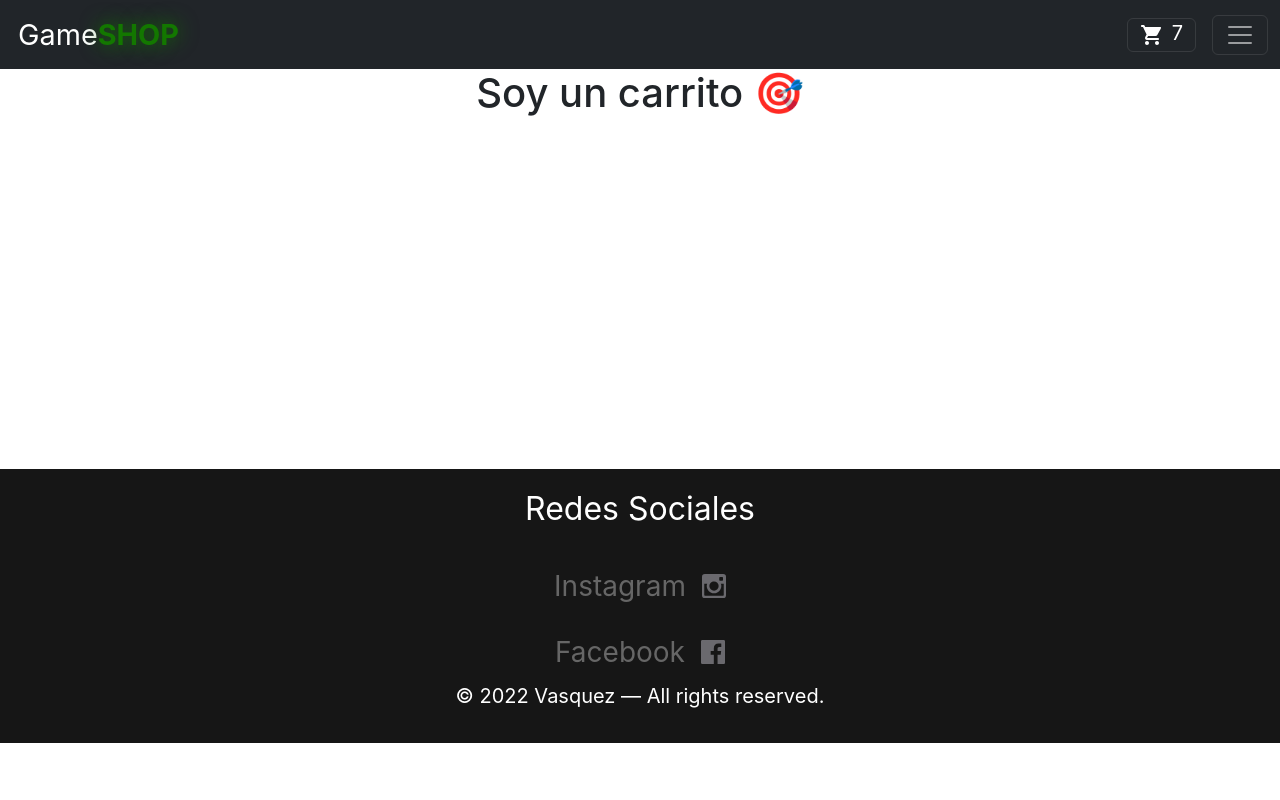
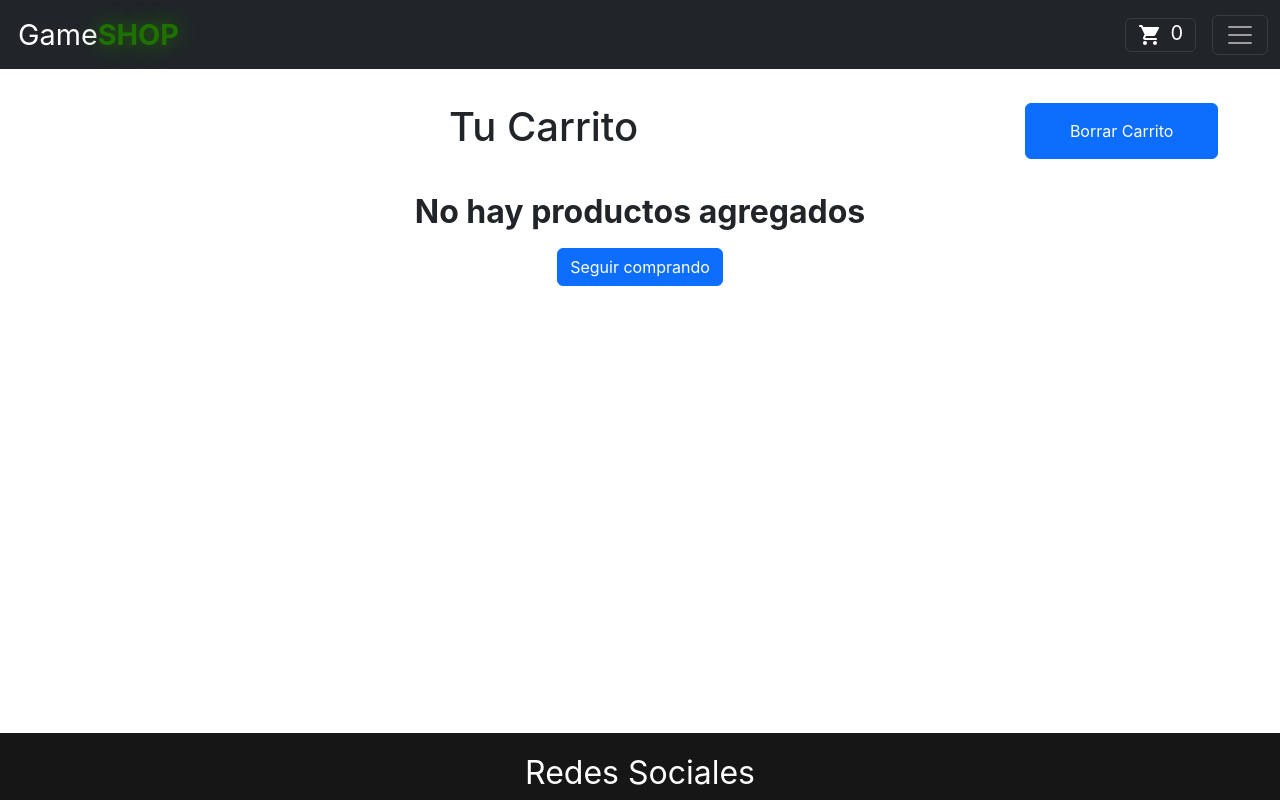
Before and after one commit to Leonel0711/gameShop-Lucas-Vasquez, a React (Create React App) app: page /gameShop-Lucas-Vasquez/cart in a window 1280 px wide. Shown: the top 800 px of the page. Built offline with nearby package versions, Linux system fonts and the light colour scheme.

Commit message:
subida de Cart y CartContext

```diff
--- a/package.json
+++ b/package.json
@@ -9,6 +9,7 @@
     "@testing-library/user-event": "^13.5.0",
     "react": "^18.2.0",
     "react-dom": "^18.2.0",
+    "react-icons": "^4.4.0",
     "react-router-dom": "^6.3.0",
     "react-scripts": "5.0.1",
     "web-vitals": "^2.1.4"
--- a/src/App.js
+++ b/src/App.js
@@ -5,11 +5,13 @@ import ItemListContainer from "./components/Main/ItemListContainer";
 import ItemDetailContain from "./components/Main/ItemDetailContainer";
 import { BrowserRouter, Route, Routes } from "react-router-dom"
 import Cart from "./components/Main/Cart";
+import CartContextProvider from "./components/Main/CartContext";
 
 //Funcion compiladora de los componentes creados
 function App() {
   return (
     <>
+      <CartContextProvider>
         {/* eL BrowserRouter contiene los componentes para mostrar */}
         <BrowserRouter>
           <Navbar />
@@ -25,6 +27,8 @@ function App() {
           </main>
           <Footer />
         </BrowserRouter>
+      </CartContextProvider>
+
     </>
   );
 }
--- a/src/components/Main/Cart.jsx
+++ b/src/components/Main/Cart.jsx
@@ -1,9 +1,35 @@
-import React from 'react'
+import { useContext } from 'react'
+import { Link } from 'react-router-dom';
+import { CartContext } from './CartContext';
+import ProductContainer from './ProductContainer';
 
 function Cart() {
+    const myCart = useContext(CartContext);
+    const finalPrice = myCart.cartList.reduce((acumulador, producto) => acumulador += (producto.precio * producto.amount), 0);
+
     return (
-        <div className='mainCarrito text-center'><h1>Soy un carrito 🎯</h1></div>
+        <div className='mainCarrito text-center'>
+            <div className='contTitleCart my-4'>
+                <div className='rowCartTitle row'>
+                    <h1 className='col-10'>Tu Carrito</h1>
+                    <button onClick={myCart.clear} type="button" className="btn btn-primary col-2 btnClear">Borrar Carrito</button>
+                </div>
+            </div>
+
+            {myCart.cartList.length === 0 ? <div>
+                <h2 className='textNoCart'>No hay productos agregados</h2>
+                <Link to="/gameShop-Lucas-Vasquez/"><button type="button" className="btn btn-primary">Seguir comprando</button>
+                </Link>
+            </div> : <div className=' container-xxl'>
+                {myCart.cartList.map(producto => <ProductContainer key={producto.id} product={producto} btnAction={myCart.borrar} />)}
+            </div>
+            }
+            {myCart.cartList.length !== 0 && <div className='finalPriceBox container-xxl'>
+                <p className='pFinalText'>Total: $ {new Intl.NumberFormat('es-MX').format(finalPrice)}</p>
+            </div>}
+
+        </div>
     )
 }
 
-export default Cart
+export default Cart;
--- /dev/null
+++ b/src/components/Main/CartContext.jsx
@@ -0,0 +1,29 @@
+import { createContext, useState } from "react";
+export const CartContext = createContext();
+export const CartContextProvider = ({ children }) => {
+    const [cartList, setCartList] = useState([]);
+    const isInCart = (id) => {
+        return cartList.find(producto => id === producto.id);
+    }
+
+    const addItem = (product, amount) => {
+        if (isInCart(product.id) === undefined) {
+            product.amount = amount;
+            setCartList([...cartList, product])
+        } else product.amount += amount;
+
+    }
+    const borrar = (id) => {
+        setCartList(cartList.filter(product => product.id !== id))
+    }
+    const clear = () => {
+        setCartList([])
+    }
+    return (
+        <CartContext.Provider value={{ cartList, addItem, borrar, clear }}>
+            {children}
+        </CartContext.Provider>
+    )
+}
+
+export default CartContextProvider;
--- a/src/components/Main/Item.jsx
+++ b/src/components/Main/Item.jsx
@@ -11,7 +11,7 @@ function Item({ id, title, img, marca, precio, categoria }) {
       <div className="card-body">
         <h5 className="card-title">{title}</h5>
         <p className="card-text">Marca: {marca}</p>
-        <p className="card-text">precio: ${precio}</p>
+        <p className="card-text">precio: ${new Intl.NumberFormat('es-MX').format(precio)}</p>
         <Link to={`/gameShop-Lucas-Vasquez/${categoria}/${id}`}>
           <button type="button" className="btn btn-primary">Agregar producto</button>
         </Link>
--- a/src/components/Main/ItemDetail.jsx
+++ b/src/components/Main/ItemDetail.jsx
@@ -1,16 +1,17 @@
 import React from 'react'
-import { useState } from 'react';
+import { useState, useContext } from 'react';
 import ItemCount from './ItemCount'
 import { Link } from "react-router-dom"
-
+import { CartContext } from './CartContext';
 function ItemDetail({ producto }) {
     const [contador, setContador] = useState(0);
+    const myContext = useContext(CartContext);
     //variable para generar un numero random para el stock(no es del desafio esto)
     let randomStock = Math.floor(Math.random() * 50);
     //funcion onAdd del desafio ItemCount para pasar por props a ItemCount y que muestre por alert la cantidad añadida de producto
     const onAdd = (count) => {
-        alert(`Se añadio ${count} productos`);
         setContador(count)
+        myContext.addItem(producto, count);
     }
     //Este componente muestra el objeto recibido por props.
     return (
@@ -21,7 +22,7 @@ function ItemDetail({ producto }) {
             <div className='productDetail'>
                 <p className='titleDetail'>{producto.title}</p>
                 <p className='stockDetail'>Stock disponible: {randomStock}</p>
-                <p >Precio : <span className='priceDetail'>${producto.precio}</span> </p>
+                <p >Precio : <span className='priceDetail'>${new Intl.NumberFormat('es-MX').format(producto.precio)}</span> </p>
                 <p >Marca: <span className='brandDetail'>{producto.marca}</span></p>
                 <p>{producto.description}</p>
                 <div className='countDetail'>
--- /dev/null
+++ b/src/components/Main/ProductContainer.jsx
@@ -0,0 +1,16 @@
+import React from 'react'
+import { FaTrashAlt } from 'react-icons/fa';
+
+function ProductContainer({ product, btnAction }) {
+    return (
+        <div className='row boxCart'  >
+            <div className="col-12 col-md-2 subContainer" ><img src={product.img} alt={product.title} className='imgStyel' /></div>
+            <div className="col-12 col-md-5 subContainer" ><p className='titleCartP'>{product.title}</p></div>
+            <div className="col-12 col-md-2 subContainer" ><p className='countCartP'>Cantidad: {product.amount}</p></div>
+            <div className="col-12 col-md-2 subContainer" ><p className='priceCartP'>${new Intl.NumberFormat('es-MX').format(product.precio)}</p></div>
+            <div className="col-12 col-md-1 subContainer" ><button onClick={() => { btnAction(product.id) }} type="button" className="btn btn-primary"><FaTrashAlt></FaTrashAlt></button></div>
+        </div>
+    )
+}
+
+export default ProductContainer
--- a/src/components/Main/main.css
+++ b/src/components/Main/main.css
@@ -166,5 +166,84 @@ main {
 }
 
 .mainCarrito {
-    height: 50vh;
+    min-height: 80vh;
 }
+
+.contTitleCart {
+    margin: auto;
+    width: 90%;
+    max-width: 1320px;
+}
+
+.rowCartTitle {
+    padding: 10px;
+}
+
+.boxCart {
+    border-radius: 10px;
+    box-shadow: 1px 1px 41px rgba(0, 0, 0, 0.2);
+    padding: 10px;
+    margin-bottom: 2rem;
+}
+
+
+.subContainer {
+    display: flex;
+    justify-content: center;
+    align-items: center;
+    max-height: 160px;
+    min-height: 160px;
+}
+
+.subContainer p {
+    margin: 0;
+    font-size: x-large;
+}
+
+@media screen and (max-width: 768px) {
+    .boxCart {
+        margin: 1rem;
+    }
+
+    .subContainer {
+        min-height: auto;
+    }
+
+    .subContainer p {
+        margin-bottom: 1rem;
+        font-size: x-large;
+    }
+}
+
+
+
+.imgStyel {
+    max-width: 100%;
+    max-height: 100%;
+}
+
+.btnClear {
+    max-width: 80%;
+    max-height: 80%;
+}
+
+.priceCartP {
+    color: #2c6ed1;
+}
+
+.textNoCart {
+    font-weight: bold;
+    margin-bottom: 1rem;
+}
+
+.finalPriceBox {
+    border-radius: 10px;
+    box-shadow: 1px 1px 41px rgba(0, 0, 0, 0.2);
+    padding: 10px;
+    margin-bottom: 2rem;
+}
+
+.pFinalText {
+    font-size: xx-large;
+    color: #2c6ed1;
+}
--- a/src/components/Navbar/CompNav/CartWidget.jsx
+++ b/src/components/Navbar/CompNav/CartWidget.jsx
@@ -1,5 +1,8 @@
+import { useContext } from "react";
+import { CartContext } from "../../Main/CartContext";
 
 function CartWidget() {
+    const myCart = useContext(CartContext);
     //Simplemente es un button con un icono ya sea por svg o iconos de react y un numero hardcodeado
     return (
         <button className="navbar-toggler" type="button" id="btnCarritoNav">
@@ -9,7 +12,7 @@ function CartWidget() {
                     d="M7 18c-1.1 0-1.99.9-1.99 2S5.9 22 7 22s2-.9 2-2-.9-2-2-2zM1 3c0 .55.45 1 1 1h1l3.6 7.59-1.35 2.44C4.52 15.37 5.48 17 7 17h11c.55 0 1-.45 1-1s-.45-1-1-1H7l1.1-2h7.45c.75 0 1.41-.41 1.75-1.03l3.58-6.49A.996.996 0 0020.01 4H5.21l-.67-1.43a.993.993 0 00-.9-.57H2c-.55 0-1 .45-1 1zm16 15c-1.1 0-1.99.9-1.99 2s.89 2 1.99 2 2-.9 2-2-.9-2-2-2z">
                 </path>
             </svg><span color="graya100" data-testid="typography" className="cantProdCarr"
-                id="cantProdCarrito">7</span></span>
+                id="cantProdCarrito">{myCart.cartList.length}</span></span>
         </button>
     )
 }
```
Also changed, not shown: public/index.html (+12 -9 lines), 1 other file (tests, documents, lock files or other folders). Lines whose indentation alone changed are shown as unchanged.
